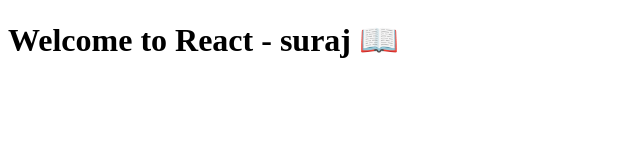
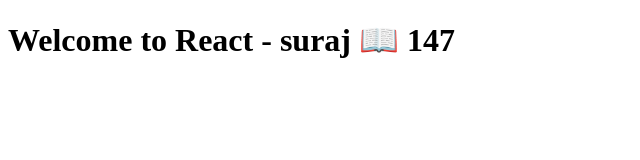
Before and after one commit to srjingole0610/ReactPro, a React (Vite) app: page / in a window 1280 px wide. Shown: the top 160 px of the page, without its empty margins (0-640 px from the left). Built offline with nearby package versions, Linux system fonts and the light colour scheme.

Commit message:
Passing Array as props

```diff
--- a/src/App.jsx
+++ b/src/App.jsx
@@ -1,9 +1,10 @@
 import Hello from "./components/Hello"
 
 function App() {
+  const seatNumber = [1, 4, 7]
   return (
     <div className="App">
-      <Hello name="suraj" message="Welcome to React - " emoji="📖" />
+      <Hello name="suraj" message="Welcome to React - " emoji="📖" seatNumber={seatNumber} />
     </div>
   )
 }
--- a/src/components/Hello.jsx
+++ b/src/components/Hello.jsx
@@ -1,7 +1,7 @@
-const Hello = ({ message, name, emoji }) => {
+const Hello = (props) => {
     return (
         <div>
-            <h1>{message} {name} {emoji}</h1>
+            <h1>{props.message} {props.name} {props.emoji} {props.seatNumber}</h1>
         </div>
     )
 }
```
